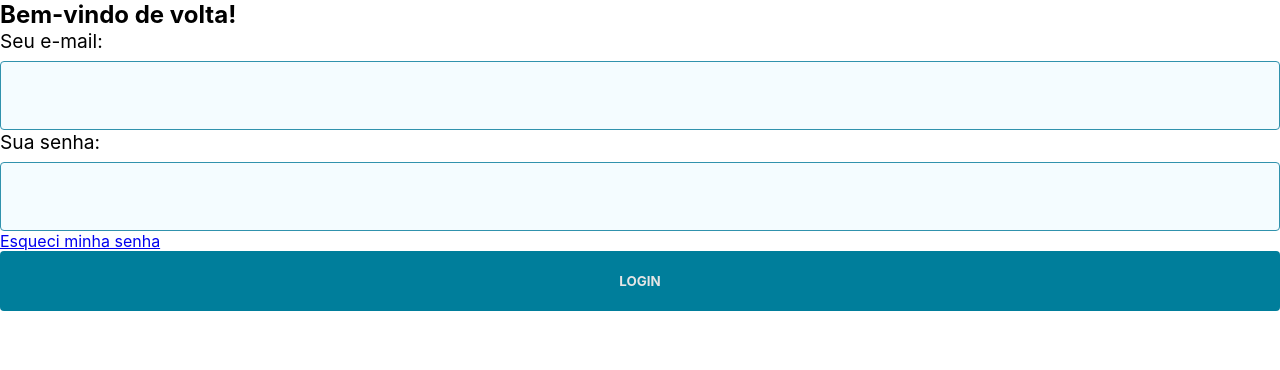
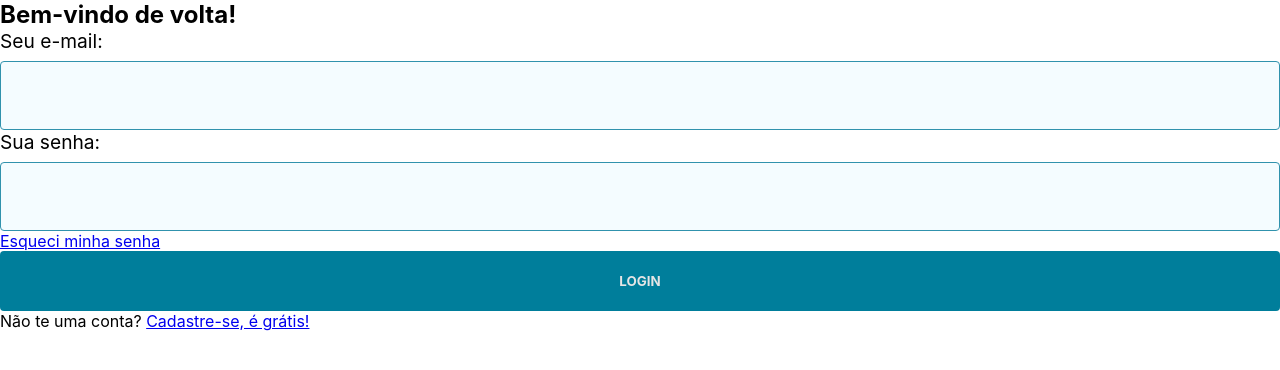
Before and after one commit to estefaneluz/to-do-frontend, a React (Create React App) app: page / in a window 1280 px wide. Shown: the top 370 px of the page. Built offline with nearby package versions, Linux system fonts and the light colour scheme.

Commit message:
WIP: added signup redirect link

```diff
--- a/src/pages/Login/index.tsx
+++ b/src/pages/Login/index.tsx
@@ -9,9 +9,17 @@ const Login: React.FC = () => {
       <form name="login">
         <Input label="Seu e-mail:" type="email" name="email" />
         <Input label="Sua senha:" type="password" name="password" />
-        <Link to="/send-email">Esqueci minha senha</Link>
+        <Link to="/send-email" data-testid="send-email-link">
+          Esqueci minha senha
+        </Link>
         <Button text="Login" />
       </form>
+      <p>
+        Não te uma conta?{' '}
+        <Link to="/sign-up" data-testid="sign-up-link">
+          Cadastre-se, é grátis!
+        </Link>
+      </p>
     </>
   );
 };
```
Also changed, not shown: 1 other file (tests, documents, lock files or other folders).
